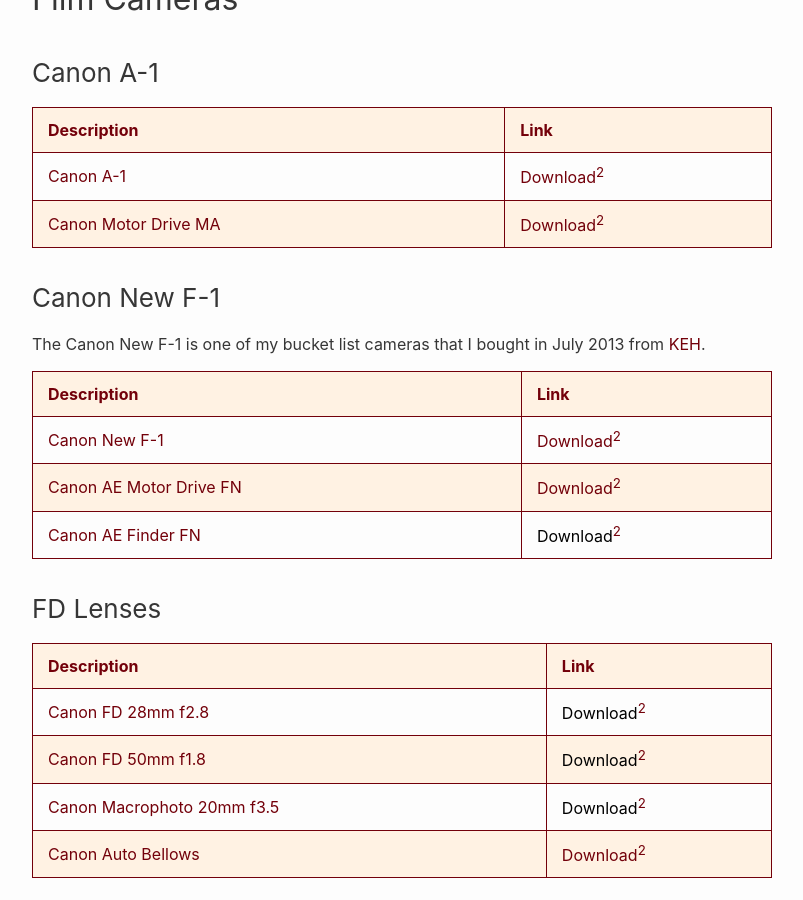
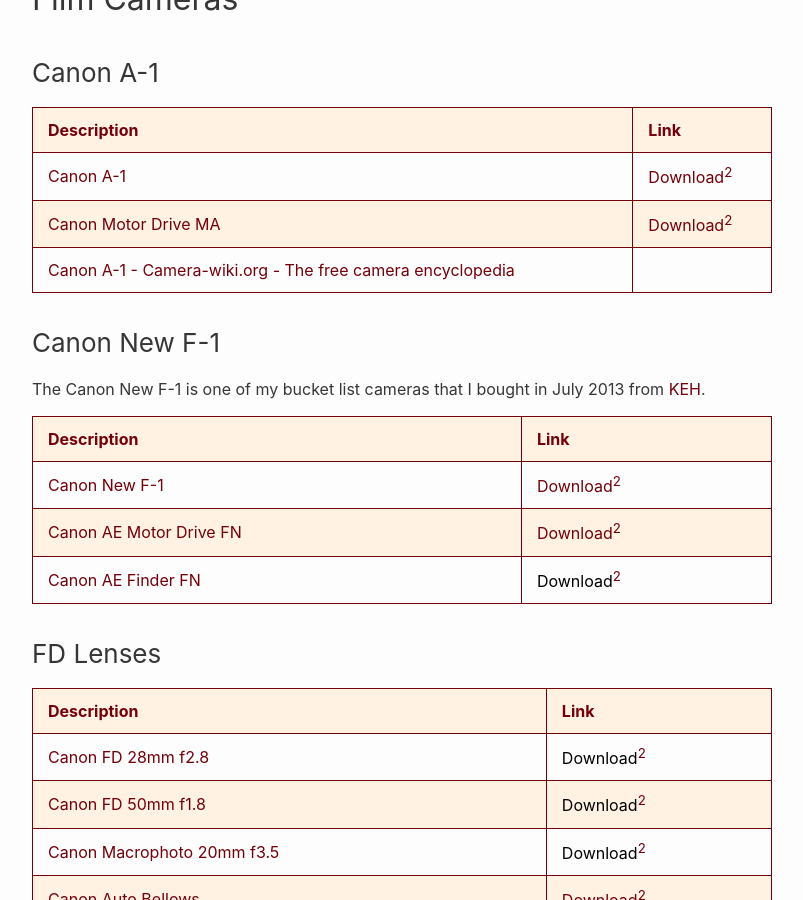
Before and after one commit to RalphHightower/RalphHightower, a Jekyll site: the page built from CanonFirmwareSoftware.md, in a window 1280 px wide and 900 px high, scrolled down 1877 px. Shown: the whole window, without its empty margins (238-1041 px from the left). Built offline with Jekyll 4.4.1, drawn with Linux system fonts in a browser that asks for light colours; our own code applies the rules of GitHub Pages for plain Markdown files.

Commit message:
[docs](doc): Canon A-1 Wiki

```diff
--- a/CanonFirmwareSoftware.md
+++ b/CanonFirmwareSoftware.md
@@ -23,6 +23,8 @@
 |-------------|------|
 | Canon A-1 | [Download](https://www.cameramanuals.org/canon_pdf/canon_a1.pdf)[^11] |
 | Canon Motor Drive MA | [Download](https://www.cameramanuals.org/canon_pdf/canon_motor_drive_ma.pdf)[^11] |
+| [Canon A-1 - Camera-wiki.org - The free camera encyclopedia](http://camera-wiki.org/wiki/Canon_A-1 ) |
+
 
 ### Canon New F-1
 
```
